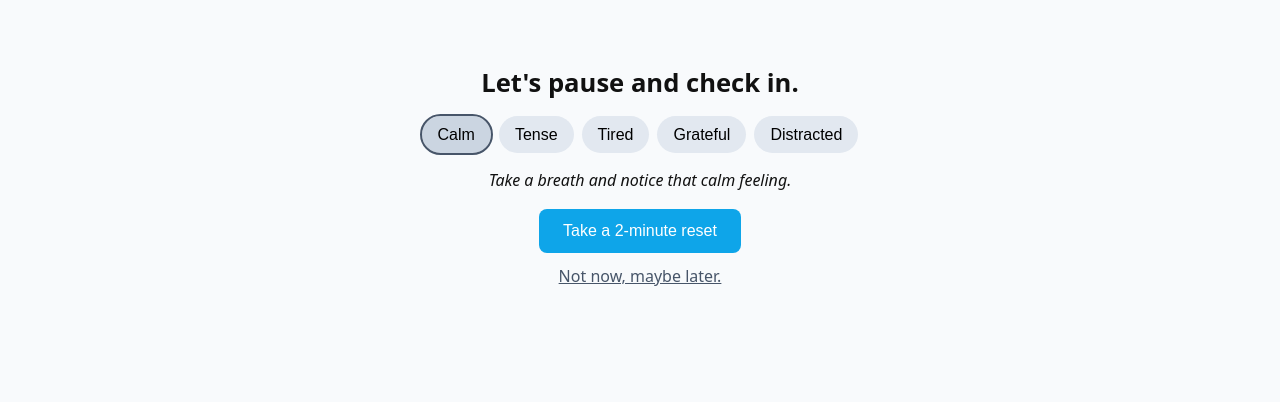
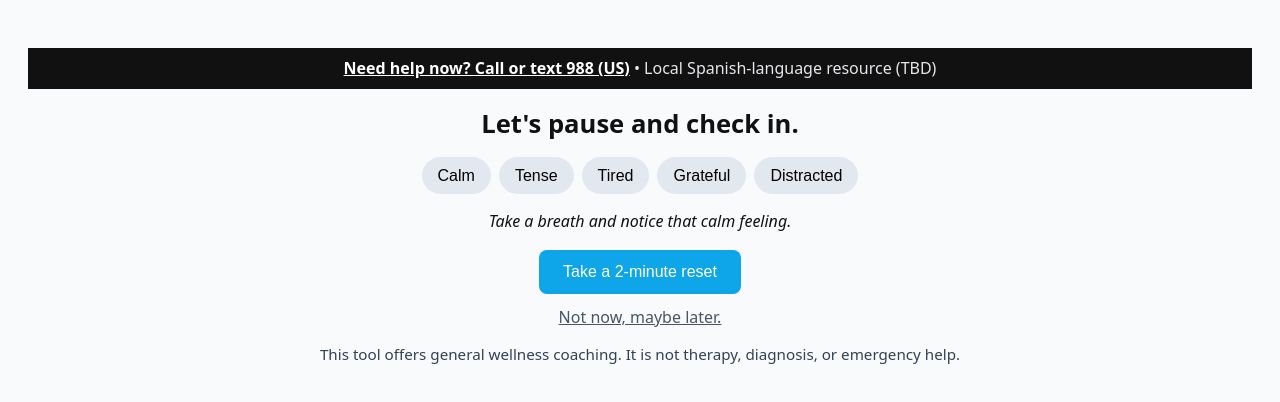
Before and after one commit to ushaj2025/Reframe-Reseta, a plain HTML site: page index1.html in a window 1280 px wide. Both pictures are taken after a click on the button "Calm". Drawn offline with Linux system fonts and the light colour scheme.

Commit message:
fix: include index1.html with safety banner, boundary text, and accessibility updates

```diff
--- a/index1.html
+++ b/index1.html
@@ -13,30 +13,71 @@
       padding: 40px 20px;
     }
     h1 { font-size: 1.6rem; margin-bottom: 1rem; }
+
+    /* --- Chips layout --- */
     .chips {
-      display: flex; flex-wrap: wrap; gap: .5rem; justify-content: center; margin-bottom: 1rem;
+      display: flex; flex-wrap: wrap; gap: .5rem;
+      justify-content: center; margin-bottom: 1rem;
     }
     .chip {
       background: #e2e8f0; border: none; border-radius: 9999px;
       padding: .6rem 1rem; cursor: pointer; font-size: 1rem;
     }
-    .chip:focus, .chip:hover { background: #cbd5e1; outline: 2px solid #475569; }
+    .chip:hover, .chip:focus-visible {
+      background: #cbd5e1;
+      outline: 2px solid #475569; outline-offset: 2px;
+    }
+
     .reframe { font-style: italic; margin: 1rem 0; min-height: 1.5rem; }
-    .primary { background: #0ea5e9; color: white; border: none; padding: .8rem 1.5rem;
-               font-size: 1rem; border-radius: .5rem; cursor: pointer; }
+
+    .primary {
+      background: #0ea5e9; color: white; border: none;
+      padding: .8rem 1.5rem; font-size: 1rem;
+      border-radius: .5rem; cursor: pointer;
+    }
     .primary:hover { background: #0284c7; }
-    .secondary { margin-top: .75rem; display: block; color: #475569; text-decoration: underline; cursor: pointer; }
+    .secondary {
+      margin-top: .75rem; display: block;
+      color: #475569; text-decoration: underline; cursor: pointer;
+    }
+
+    /* --- Accessibility & safety additions --- */
+    .safety-banner {
+      position: sticky; top: 0; z-index: 1000;
+      background: #111; color: #fff;
+      padding: 10px 12px; text-align: center;
+      font-size: 16px; line-height: 1.3;
+    }
+    .safety-banner a {
+      color: #fff; font-weight: 700; text-decoration: underline;
+    }
+    .safety-banner a:focus-visible {
+      outline: 3px solid #0ea5e9; outline-offset: 2px;
+    }
+    .safety-banner__local { color: #e5e7eb; }
+
+    .boundary {
+      margin-top: 1rem; font-size: .95rem; color: #334155;
+    }
   </style>
 </head>
 <body>
+
+  <!-- Always-visible safety banner -->
+  <div role="region" aria-label="Safety banner" class="safety-banner">
+    <a href="tel:988">Need help now? Call or text 988 (US)</a>
+    <span class="safety-banner__local"> • Local Spanish-language resource (TBD)</span>
+  </div>
+
   <h1>Let's pause and check in.</h1>
 
-  <div class="chips">
-    <button class="chip">Calm</button>
-    <button class="chip">Tense</button>
-    <button class="chip">Tired</button>
-    <button class="chip">Grateful</button>
-    <button class="chip">Distracted</button>
+  <!-- Emotion chips (now keyboard-accessible) -->
+  <div class="chips" role="group" aria-label="How do you feel?">
+    <button class="chip" type="button" aria-pressed="false">Calm</button>
+    <button class="chip" type="button" aria-pressed="false">Tense</button>
+    <button class="chip" type="button" aria-pressed="false">Tired</button>
+    <button class="chip" type="button" aria-pressed="false">Grateful</button>
+    <button class="chip" type="button" aria-pressed="false">Distracted</button>
   </div>
 
   <div class="reframe" id="reframeText"></div>
@@ -44,21 +85,42 @@
   <button class="primary" id="resetBtn">Take a 2-minute reset</button>
   <span class="secondary" id="skip">Not now, maybe later.</span>
 
+  <!-- Boundary text required by non-therapeutic guideline -->
+  <p class="boundary">
+    This tool offers general wellness coaching. It is not therapy, diagnosis, or emergency help.
+  </p>
+
   <script>
+    // --- Initialize chips & reframe behavior ---
     const chips = document.querySelectorAll(".chip");
     const reframeText = document.getElementById("reframeText");
     const reframes = {
       Calm: "Take a breath and notice that calm feeling.",
       Tense: "It’s okay to pause and stretch for a moment.",
-      Tired: "You deserve rest — even a short one counts.",
+      Tired: "You deserve rest —even a short one counts.",
       Grateful: "That gratitude fuels your resilience.",
       Distracted: "Refocus starts with a single deep breath."
     };
-    chips.forEach(chip => {
-      chip.addEventListener("click", () => {
-        reframeText.textContent = reframes[chip.textContent];
+
+    // Function to select chip and update reframe text
+    function selectChip(chip) {
+      chips.forEach(b => b.setAttribute("aria-pressed", "false"));
+      chip.setAttribute("aria-pressed", "true");
+      reframeText.textContent = reframes[chip.textContent] || "";
+    }
+
+    chips.forEach((chip, i) => {
+      chip.addEventListener("click", () => selectChip(chip));
+      chip.addEventListener("keydown", e => {
+        // Allow Enter or Space to select
+        if (e.key === "Enter" || e.key === " ") { e.preventDefault(); selectChip(chip); }
+        // Arrow navigation left/right
+        if (e.key === "ArrowRight") { e.preventDefault(); chips[(i + 1) % chips.length].focus(); }
+        if (e.key === "ArrowLeft")  { e.preventDefault(); chips[(i - 1 + chips.length) % chips.length].focus(); }
       });
     });
+
+    // Micro-action buttons
     document.getElementById("resetBtn").onclick = () =>
       alert("2-minute reset started — breathe and relax.");
     document.getElementById("skip").onclick = () =>
```
